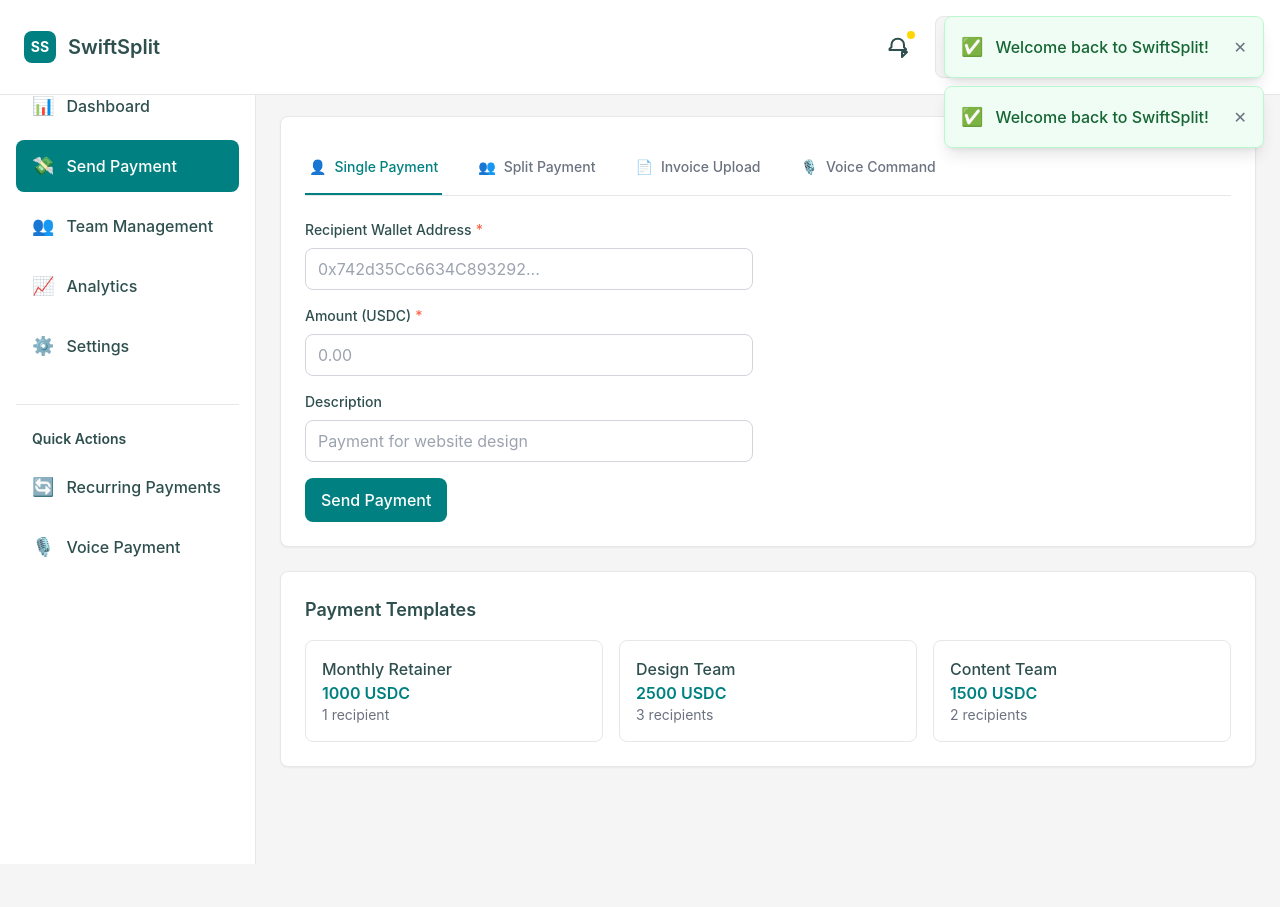
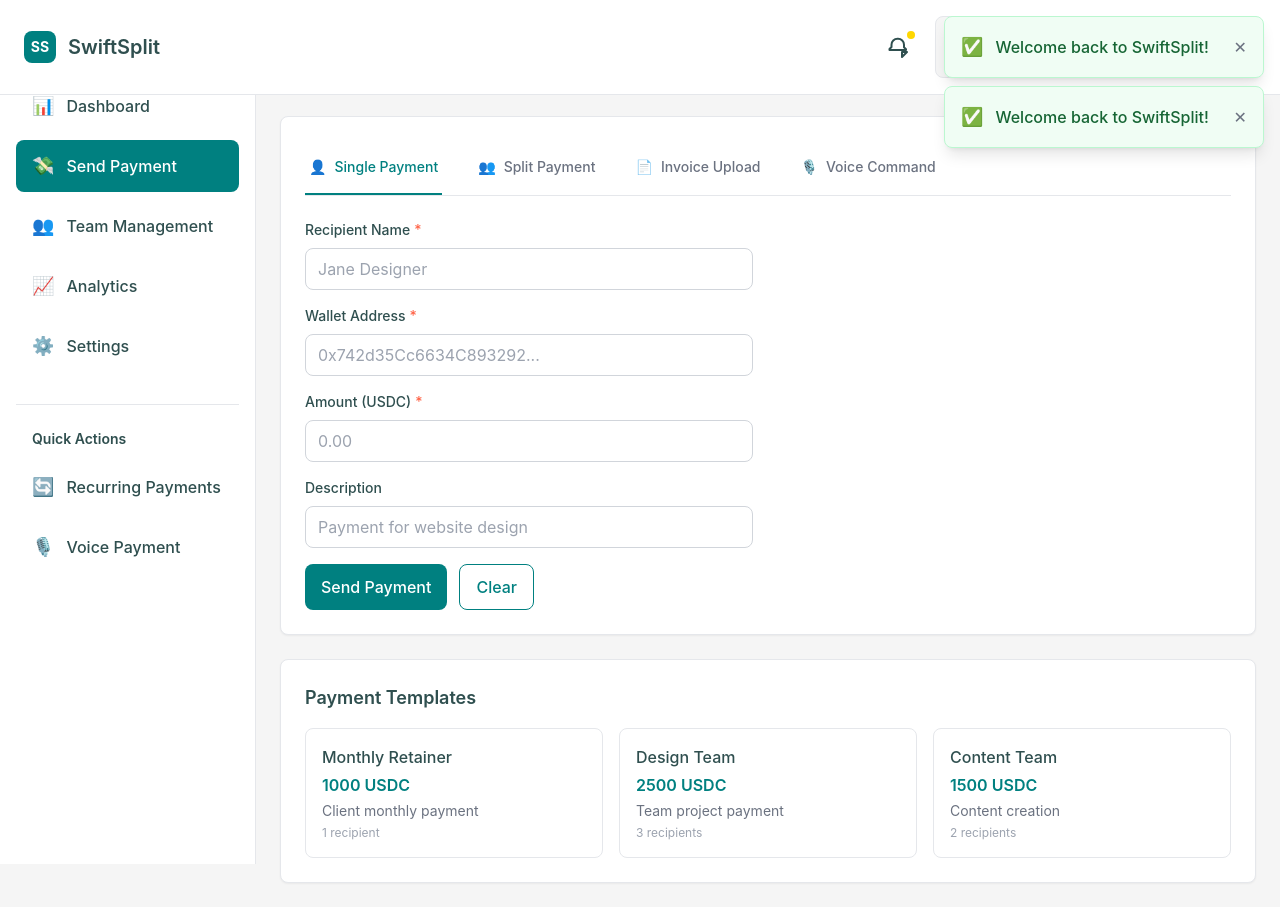
Before and after one commit to Edwin420s/swiftsplit, a React (Vite) app in the folder frontend/: page /payments in a window 1280 px wide. Before the commit the page ends 800 px from the top, so only its background shows below. Built offline with nearby package versions, Linux system fonts and the light colour scheme.

Commit message:
Initial commit

```diff
--- a/frontend/src/pages/PaymentRequest.jsx
+++ b/frontend/src/pages/PaymentRequest.jsx
@@ -1,4 +1,5 @@
 import React, { useState } from 'react'
+import { useWallet } from '../contexts/WalletContext'
 import Card from '../components/ui/Card'
 import Button from '../components/ui/Button'
 import InputField from '../components/ui/InputField'
@@ -8,16 +9,56 @@ import SplitCalculator from '../components/payment/SplitCalculator'
 const PaymentRequest = () => {
   const [activeTab, setActiveTab] = useState('single')
   const [isProcessing, setIsProcessing] = useState(false)
+  const { addPayment, walletBalance } = useWallet()
 
-  const handleSubmit = async (e) => {
+  const [singlePayment, setSinglePayment] = useState({
+    recipient: '',
+    wallet: '',
+    amount: '',
+    description: ''
+  })
+
+  const handleSinglePaymentSubmit = async (e) => {
     e.preventDefault()
+
+    if (!singlePayment.recipient || !singlePayment.wallet || !singlePayment.amount) {
+      alert('Please fill in all required fields')
+      return
+    }
+
+    if (parseFloat(singlePayment.amount) > walletBalance) {
+      alert('Insufficient balance')
+      return
+    }
+
     setIsProcessing(true)
 
-    // Simulate API call
-    setTimeout(() => {
+    try {
+      const payment = {
+        amount: parseFloat(singlePayment.amount),
+        currency: 'USDC',
+        recipient: singlePayment.recipient,
+        recipientWallet: singlePayment.wallet,
+        description: singlePayment.description,
+        type: 'single'
+      }
+
+      addPayment(payment)
+
+      // Reset form
+      setSinglePayment({
+        recipient: '',
+        wallet: '',
+        amount: '',
+        description: ''
+      })
+
+      setActiveTab('single')
+    } catch (error) {
+      console.error('Payment failed:', error)
+    } finally {
       setIsProcessing(false)
-      alert('Payment request submitted successfully!')
-    }, 2000)
+    }
   }
 
   return (
@@ -60,11 +101,21 @@ const PaymentRequest = () => {
         <div className="mt-6">
           {/* Single Payment Form */}
           {activeTab === 'single' && (
-            <form onSubmit={handleSubmit} className="space-y-4 max-w-md">
+            <form onSubmit={handleSinglePaymentSubmit} className="space-y-4 max-w-md">
               <InputField
-                label="Recipient Wallet Address"
+                label="Recipient Name"
+                type="text"
+                placeholder="Jane Designer"
+                value={singlePayment.recipient}
+                onChange={(e) => setSinglePayment(prev => ({ ...prev, recipient: e.target.value }))}
+                required
+              />
+              <InputField
+                label="Wallet Address"
                 type="text"
                 placeholder="0x742d35Cc6634C893292..."
+                value={singlePayment.wallet}
+                onChange={(e) => setSinglePayment(prev => ({ ...prev, wallet: e.target.value }))}
                 required
               />
               <InputField
@@ -72,16 +123,34 @@ const PaymentRequest = () => {
                 type="number"
                 placeholder="0.00"
                 step="0.01"
+                value={singlePayment.amount}
+                onChange={(e) => setSinglePayment(prev => ({ ...prev, amount: e.target.value }))}
                 required
               />
               <InputField
                 label="Description"
                 type="text"
                 placeholder="Payment for website design"
+                value={singlePayment.description}
+                onChange={(e) => setSinglePayment(prev => ({ ...prev, description: e.target.value }))}
               />
-              <Button type="submit" loading={isProcessing}>
-                Send Payment
-              </Button>
+              <div className="flex space-x-3">
+                <Button type="submit" loading={isProcessing}>
+                  Send Payment
+                </Button>
+                <Button
+                  type="button"
+                  variant="outline"
+                  onClick={() => setSinglePayment({
+                    recipient: '',
+                    wallet: '',
+                    amount: '',
+                    description: ''
+                  })}
+                >
+                  Clear
+                </Button>
+              </div>
             </form>
           )}
 
@@ -103,7 +172,11 @@ const PaymentRequest = () => {
               <p className="text-gray-600 mb-6">
                 Click and speak your payment command
               </p>
-              <Button size="large" className="w-32 h-32 rounded-full">
+              <Button
+                size="large"
+                className="w-32 h-32 rounded-full hover:scale-105 transition-transform"
+                onClick={() => alert('Voice payment feature coming soon!')}
+              >
                 <span className="text-2xl">🎤</span>
               </Button>
               <p className="text-sm text-gray-500 mt-4">
@@ -121,17 +194,19 @@ const PaymentRequest = () => {
         </h3>
         <div className="grid grid-cols-1 md:grid-cols-3 gap-4">
           {[
-            { name: 'Monthly Retainer', amount: '1000 USDC', recipients: 1 },
-            { name: 'Design Team', amount: '2500 USDC', recipients: 3 },
-            { name: 'Content Team', amount: '1500 USDC', recipients: 2 }
+            { name: 'Monthly Retainer', amount: '1000 USDC', recipients: 1, description: 'Client monthly payment' },
+            { name: 'Design Team', amount: '2500 USDC', recipients: 3, description: 'Team project payment' },
+            { name: 'Content Team', amount: '1500 USDC', recipients: 2, description: 'Content creation' }
           ].map((template, index) => (
             <button
               key={index}
               className="p-4 border border-gray-200 rounded-lg hover:border-primary hover:bg-background transition-colors text-left"
+              onClick={() => alert(`Template "${template.name}" selected!`)}
             >
-              <div className="font-medium text-secondary">{template.name}</div>
-              <div className="text-primary font-semibold">{template.amount}</div>
-              <div className="text-sm text-gray-500">
+              <div className="font-medium text-secondary mb-1">{template.name}</div>
+              <div className="text-primary font-semibold mb-1">{template.amount}</div>
+              <div className="text-sm text-gray-500 mb-1">{template.description}</div>
+              <div className="text-xs text-gray-400">
                 {template.recipients} recipient{template.recipients > 1 ? 's' : ''}
               </div>
             </button>
```
